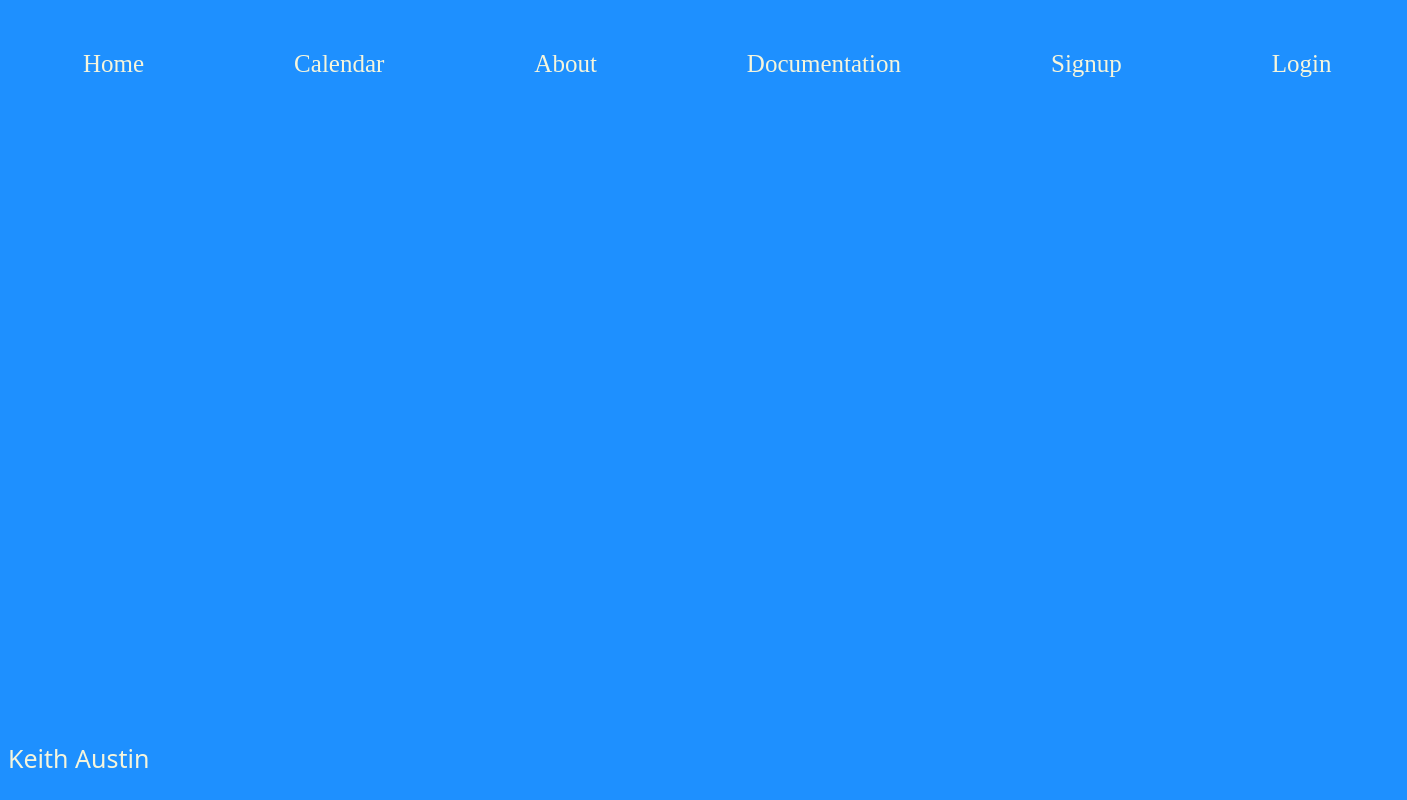
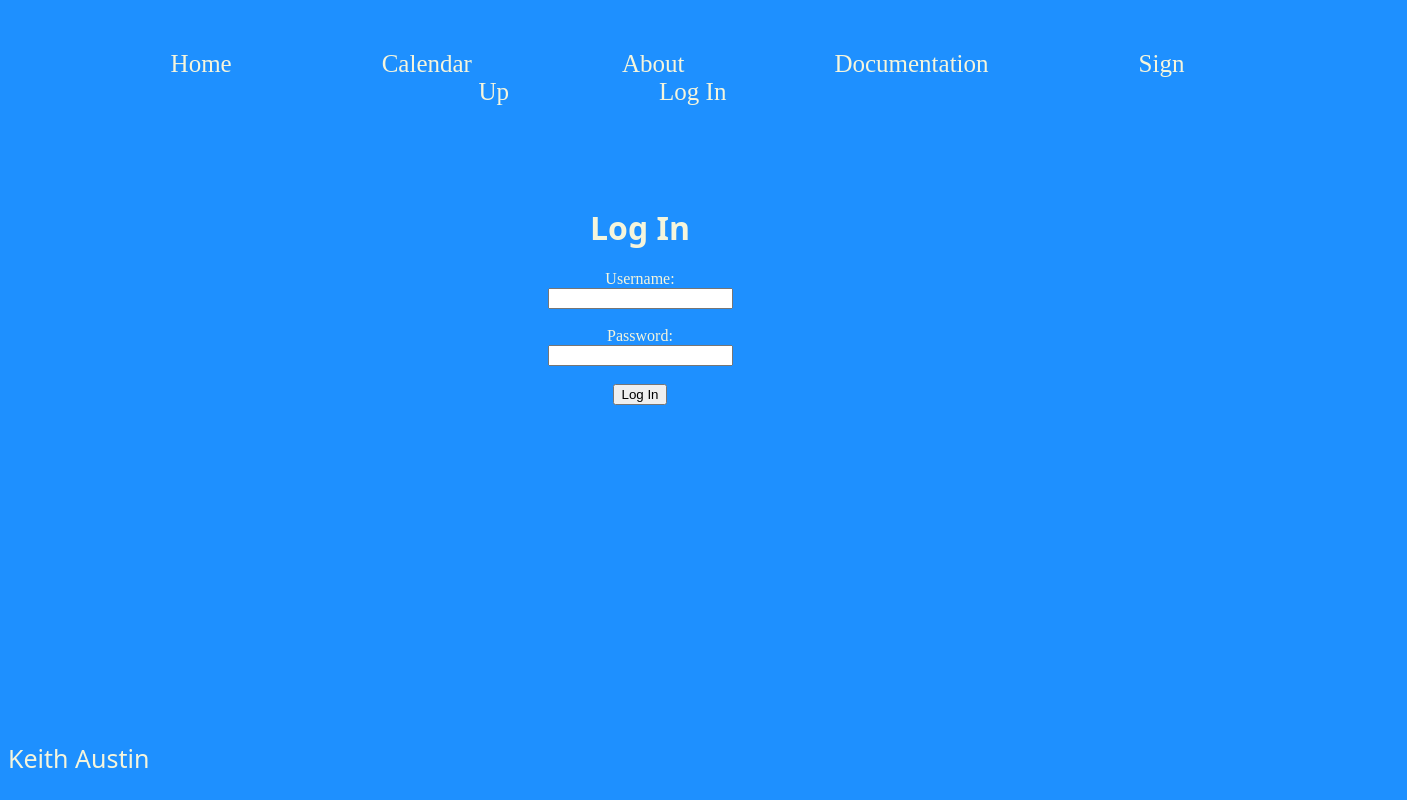
Before and after one commit to keiaus/FG-2.0, a React (Vite) app in the folder fg-2.0/: page /lform in a window 1280 px wide. Shown: the whole page, 1407 px wide, since content can reach past the window. Built offline with nearby package versions, Linux system fonts and the light colour scheme.

Commit message:
started log in page

```diff
--- a/fg-2.0/src/App.css
+++ b/fg-2.0/src/App.css
@@ -23,6 +23,17 @@ p {
 }
 
 #signup-h1 {
+  font-family: system-ui, -apple-system, BlinkMacSystemFont, 'Segoe UI', Roboto, Oxygen, Ubuntu, Cantarell, 'Open Sans', 'Helvetica Neue', sans-serif;
+  color: beige;
+}
+
+#lform-div {
+  margin-top: 100px;
+  text-align: center;
+}
+
+#login-h1 {
+  font-family: system-ui, -apple-system, BlinkMacSystemFont, 'Segoe UI', Roboto, Oxygen, Ubuntu, Cantarell, 'Open Sans', 'Helvetica Neue', sans-serif;
   color: beige;
 }
 
--- a/fg-2.0/src/client/pages/login/LForm.jsx
+++ b/fg-2.0/src/client/pages/login/LForm.jsx
@@ -1,12 +1,12 @@
 import React from "react";
-import Layout from "../../../components/Layout/Layout";
 import Footer from "../../../components/Footer/Footer";
+import LcForm from "../../../components/Login/LcForm";
 
 const LForm = () => {
     return (
         <>
             <div>
-                <Layout/>
+                <LcForm/>
                 <Footer/>
             </div>
         </>
--- a/fg-2.0/src/components/Layout/Layout.jsx
+++ b/fg-2.0/src/components/Layout/Layout.jsx
@@ -19,10 +19,10 @@ const Layout = () => {
                             <Link to="/documentation">Documentation</Link>
                         </li>
                         <li>
-                            <Link to="/sform1">Signup</Link>
+                            <Link to="/sform1">Sign Up</Link>
                         </li>
                         <li>
-                            <Link to="/lform">Login</Link>
+                            <Link to="/lform">Log In</Link>
                         </li>
                     </ul>
                 </nav>
--- /dev/null
+++ b/fg-2.0/src/components/Login/LcForm.jsx
@@ -0,0 +1,35 @@
+import React, { useState }from "react";
+import Layout from "../Layout/Layout";
+
+const LcForm = () => {
+
+    const [username, setUsername] = useState();
+    const [pass, setPass] = useState();
+
+    const onSubmitForm = async (event) => {
+        event.preventDefault();
+
+    }
+
+    return (
+        <>
+            <div>
+                <Layout />
+            </div>
+            <div id="lform-div">
+                <h1 id="login-h1">Log In</h1>
+                <form onSubmit={ onSubmitForm }>
+                    <label for="username">Username: </label><br />
+                    <input type="text" id="username" value={username} onChange={event => setUsername(event.target.value)}></input><br />
+                    <br />
+                    <label for="pass">Password: </label><br />
+                    <input type="password" id="pass" value={pass} onChange={event => setPass(event.target.value)}></input><br />
+                    <br/>
+                    <input type="submit" id="submit" value={"Log In"}></input>
+                </form>
+            </div>
+        </>
+    )
+}
+
+export default LcForm;
--- a/fg-2.0/src/components/Signup/ScForm1.jsx
+++ b/fg-2.0/src/components/Signup/ScForm1.jsx
@@ -1,41 +1,28 @@
 import React from "react";
 import Layout from "../Layout/Layout";
-import { useState, useEffect } from "react";
+import { useState } from "react";
 
 const ScForm1 = () => {
-    const [firstName, setFirstName] = useState("");
-    const [lastName, setLastName] = useState("");
-    const [email, setEmail] = useState("");
-    const [username, setUsername] = useState("");
-    const [pass, setPass] = useState("");
-    const [pass2, setPass2] = useState("");
 
-    if (pass && pass2) {
-        handlePassChecker();
-    }
-
-    // Sets the pass state varibale to the value given by the user
-    const handlePassEntry = (event) => {
-        setPass(event.target.value);
-    }
-
-    // Sets the pass2 state varibale to the value given by the user
-    const handlePass2Entry = (event) => {
-        setPass2(event.target.value);
-    }
-
-    const handlePassChecker = (event) => {
-        try {
-            if (pass == pass2) {
-                onSubmitForm();
-            }
-        } catch (error) {
-            console.log(error);
-        }
-    }
+    const [firstName, setFirstName] = useState();
+    const [lastName, setLastName] = useState();
+    const [email, setEmail] = useState();
+    const [username, setUsername] = useState();
+    const [pass, setPass] = useState();
+    const [pass2, setPass2] = useState();
 
     const onSubmitForm = async (event) => {
         event.preventDefault();
+
+        if (pass != pass2) {
+            alert("Passwords must match.");
+        }
+
+        if (pass == null && pass2 == null) {
+            alert("Please enter a password.");
+        }
+
+        if (pass == pass2 && pass != null && pass2 != null) {
             try {
                 const body = { firstName, lastName, email, username, pass };
                 const response = await fetch("http://localhost:6500/signup", {
@@ -44,10 +31,12 @@ const ScForm1 = () => {
                     body: JSON.stringify(body)
                 });
 
+                alert("Account created.");
                 console.log(response);
 
             } catch (error) {
                 console.error(error.message);
+            }
         }
     }
 
@@ -58,7 +47,7 @@ const ScForm1 = () => {
             </div>
             <div id="sform1-div">
                 <h1 id="signup-h1">Sign Up</h1>
-                <form onSubmit={ handlePassChecker }>
+                <form onSubmit={ onSubmitForm }>
                     <label for="firstName">First Name: </label><br />
                     <input type="text" id="firstName" value={firstName} onChange={event => setFirstName(event.target.value)}></input><br />
                     <br />
@@ -72,12 +61,12 @@ const ScForm1 = () => {
                     <input type="text" id="username" value={username} onChange={event => setUsername(event.target.value)}></input><br />
                     <br />
                     <label for="pass">Password: </label><br />
-                    <input type="text" id="pass" value={pass} onChange={ handlePassEntry }></input><br />
+                    <input type="password" id="pass" value={pass} onChange={event => setPass(event.target.value)}></input><br />
                     <br />
                     <label for="pass2">Confirm Password: </label><br />
-                    <input type="text" id="pass2" value={pass2} onChange={ handlePass2Entry }></input><br />
+                    <input type="password" id="pass2" value={pass2} onChange={event => setPass2(event.target.value)}></input><br />
                     <br />
-                    <input type="submit" id="submit" value={"Submit"}></input>
+                    <input type="submit" id="submit" value={"Sign Up"}></input>
                 </form>
             </div>
         </>
--- a/fg-2.0/src/controllers/api/index.js
+++ /dev/null
@@ -1 +0,0 @@
-"use strict";
--- a/fg-2.0/src/model/server.js
+++ b/fg-2.0/src/model/server.js
@@ -29,7 +29,7 @@ app.post("/signup", async(req, res) => {
 })
 
 // get all users
-app.get("/users", async(req, res) => {
+app.get("/login", async(req, res) => {
     try {
         const allUsers = await pool.query("SELECT * FROM Person");
         res.json(allUsers.rows);
@@ -42,7 +42,7 @@ app.get("/users", async(req, res) => {
 app.get("/users/:id", async(req, res) => {
     try {
         const { id } = req.params;
-        const user = await pool.query("SELECT * FROM Person WHERE personId = $1", [id]);
+        const user = await pool.query("SELECT * FROM Users WHERE userId = $1", [id]);
         res.json(user.rows[0]);
     } catch (error) {
         console.error(error.message);
```
Also changed, not shown: fg-2.0/src/client/pages/signup/sForm2/SForm2.jsx (deleted, +0 -15 lines), fg-2.0/src/controllers/admin/Admin.jsx (added). Lines whose indentation alone changed are shown as unchanged.
